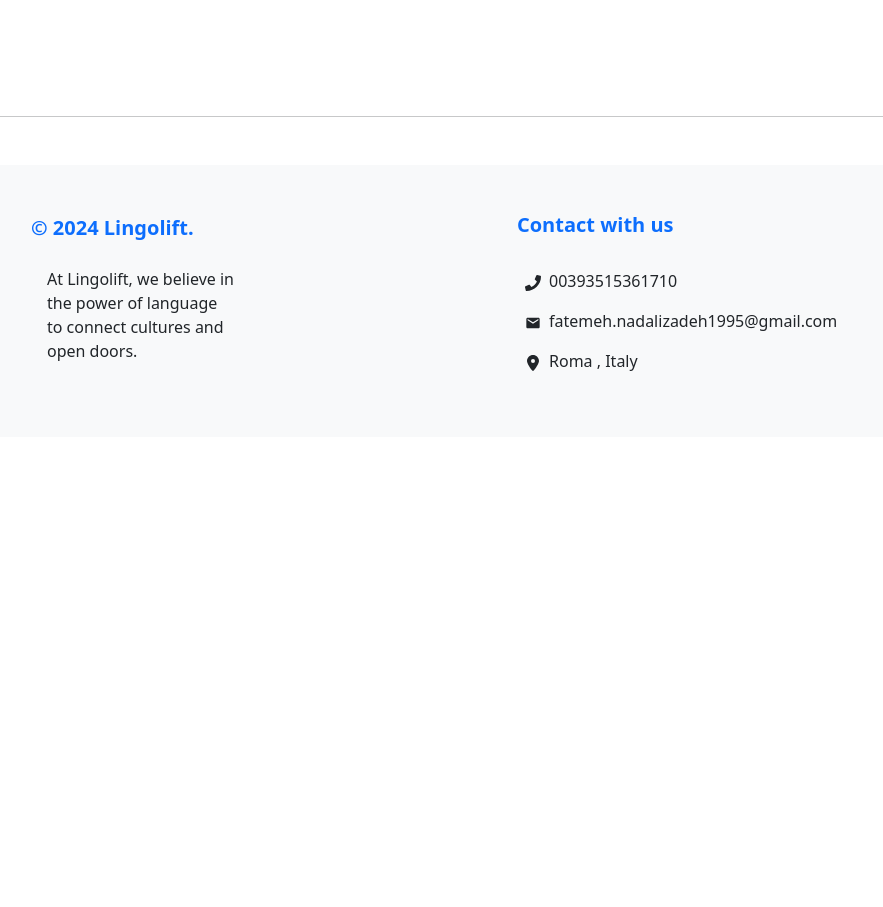
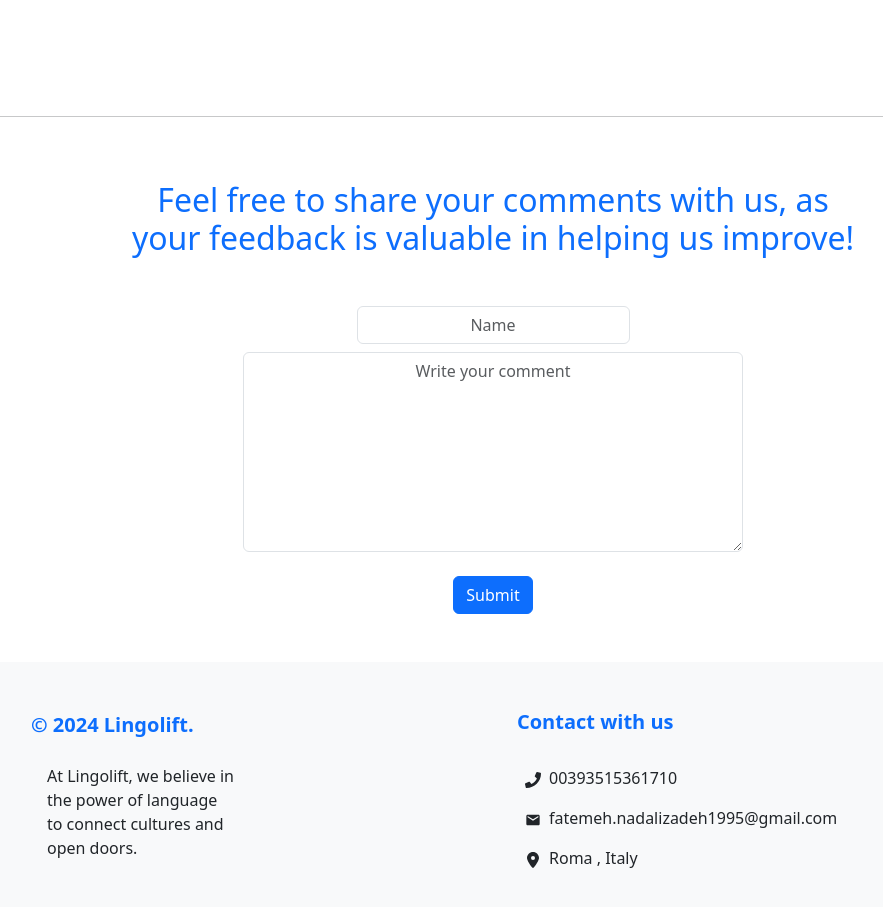
Before and after one commit to Fatemeh9595/learning-language-website, a React (Create React App) app: page /#/ in a window 1280 px wide. Before the commit this address led to /#/book/1. Shown: the part 4020-4927 px from the top of the page, without its empty margins (147-1030 px from the left). Before the commit the page ends 4505 px from the top, so only its background shows below. Built offline with nearby package versions, Linux system fonts and the light colour scheme; the HTML template or start-up script is replaced by a standard one.

Commit message:
add feedback form

```diff
--- /dev/null
+++ b/src/components/feedBackForm/FeedBackForm.js
@@ -0,0 +1,97 @@
+import Form from 'react-bootstrap/Form';
+import {useEffect, useState } from 'react';
+import { Button, Container, ListGroupItem} from 'react-bootstrap';
+import ListGroup from 'react-bootstrap/ListGroup';
+
+
+function FeedBackForm(){
+
+     const [names , setNames] = useState([]);
+     const [newNames , setNewNames] = useState("");
+     const [comments , setComments] = useState([]);
+     const [newComments , setNewComments] = useState("");
+
+     const win = window.localStorage;
+
+
+     useEffect(()=>{
+      if(win.getItem("names")){
+         setNames(JSON.parse(win.getItem("names")));
+        }
+
+        if(win.getItem("comments")){
+           setComments(JSON.parse(win.getItem("comments")))
+        }
+        }, [])
+
+     useEffect(()=>{
+      function saveComments(){
+         win.setItem("names" , JSON.stringify(names));
+         win.setItem("comments" , JSON.stringify(comments));
+        }
+        saveComments()
+       }, [names])
+
+     const addNewCommentHandler = (e) => {
+        e.preventDefault();
+        setNames([...names , {id : names.length + 1 , name : newNames} ]);
+        setComments([...comments , {comment : newComments} ]);
+        setNewNames("");
+        setNewComments("");
+     }
+
+
+      return(
+        <>
+           <Container>
+              <h2 className='w-75 text-center m-auto m-5 p-5 text-primary'>
+                Feel free to share your comments with us, as your feedback is valuable in helping us improve!
+              </h2>
+              <Form className='text-center'>
+                 <Form.Group>
+                    <Form.Control
+                        className='w-25 mb-2 m-auto text-center'
+                        placeholder="Name"
+                        type="text"
+                        id="nameId"
+                        value={newNames}
+                        required
+                        onChange={(e) => setNewNames(e.target.value)}
+                    />
+                 </Form.Group>
+                 <Form.Group>
+                    <Form.Control
+                        className='mb-4 m-auto text-center'
+                        style={{height: "200px" , width:"500px"}}
+                        placeholder="Write your comment"
+                        as="textarea"
+                        id="commentId"
+                        value={newComments}
+                        required
+                        onChange={(e) => setNewComments(e.target.value)}
+                    />
+                 </Form.Group>
+              </Form>
+              <Button
+                type='button'
+                className='mb-5 d-block m-auto'
+                onClick={addNewCommentHandler}>Submit</Button>
+              <Form key={names.id} className='text-center'>
+                {names.map( name => {
+                  return (
+                     <ListGroup key={name.id}>
+                       <ListGroupItem className='mb-2 m-auto' style={{width:"500px"}}>
+                          {`${name.id} - ${name.name +" : "} ${comments[name.id-1].comment}`}
+                       </ListGroupItem>
+                     </ListGroup>
+                  )
+                  })}
+              </Form>
+           </Container>
+        </>
+      )
+}
+
+
+
+export default FeedBackForm
--- a/src/components/home/Home.js
+++ b/src/components/home/Home.js
@@ -5,6 +5,7 @@
 import readingPic from "../../assets/images/read.svg";
 import {Container, Row , Col} from "react-bootstrap";
 import MyFoot from "../myFoot/MyFoot";
+import FeedBackForm from "../feedBackForm/FeedBackForm";
 
 
 function Home() {
@@ -198,6 +199,7 @@
             />
           </Col>
          </Row><hr />
+         <FeedBackForm/>
       </Container>
       <MyFoot/>
    </>
```
